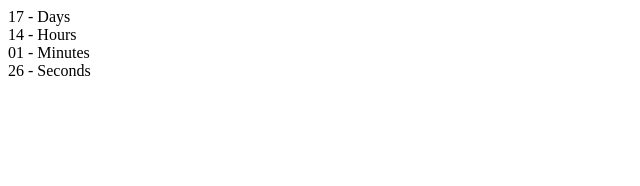
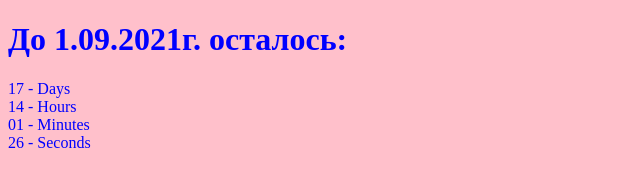
Before and after one commit to YermakovaDina/goit-js-hw-11-timer, a plain HTML site: page index.html in a window 1280 px wide. Shown: the whole page, without its empty margins (0-640 px from the left). Drawn offline with Linux system fonts and the light colour scheme.

Commit message:
добавила цвет на body

```diff
--- a/index.html
+++ b/index.html
@@ -7,6 +7,7 @@
     <title>Document</title>
   </head>
   <body class="body">
+    <h1>До 1.09.2021г. осталось:</h1>
     <div class="timer" id="timer-1">
       <div class="field">
         <span class="value" data-value="days"></span>
--- a/index.js
+++ b/index.js
@@ -7,6 +7,7 @@ class CountdownTimer {
       hrRef: document.querySelector('[data-value="hours"]'),
       minRef: document.querySelector('[data-value="mins"]'),
       secRef: document.querySelector('[data-value="secs"]'),
+      body: document.querySelector('.body'),
     };
   }
 
@@ -24,6 +25,8 @@ class CountdownTimer {
       this.refs.minRef.textContent = min < 10 ? `0${min}` : min;
       this.refs.secRef.textContent = sec < 10 ? `0${sec}` : sec;
       //< 10 ? `0${sec}`c - для того чтобы писалось 01, 02 ...
+      this.refs.body.style.color = 'blue';
+      this.refs.body.style.backgroundColor = 'pink';
     }, 1000);
   }
 }
```
